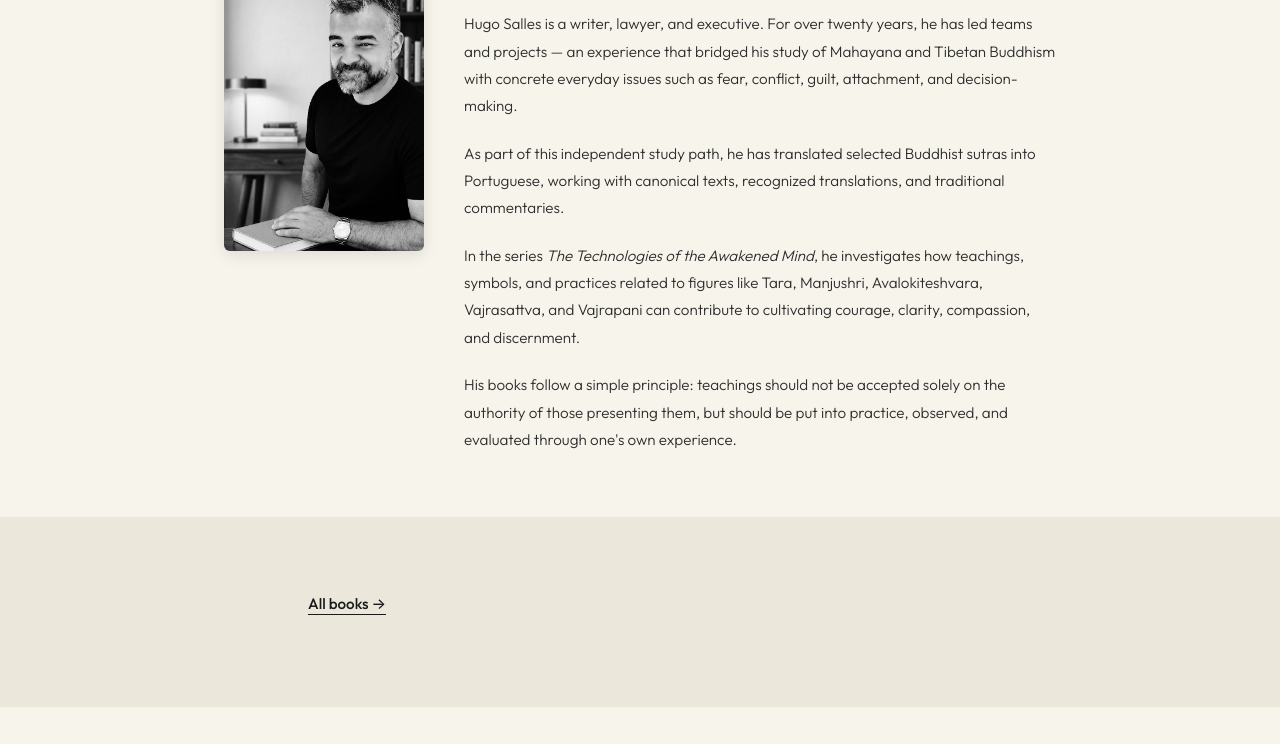
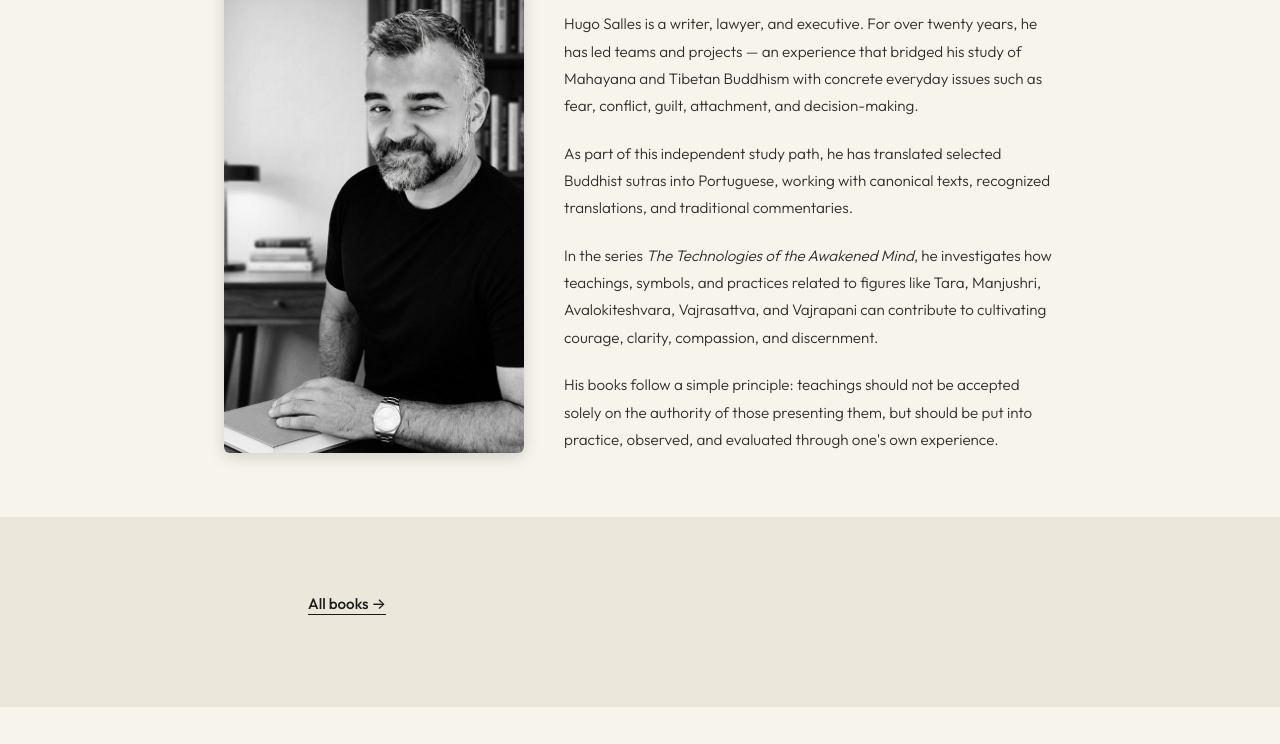
Before and after one commit to yohatsu-dev/awakenedmindbooks, a plain HTML site: page author/index.html in a window 1280 px wide. Shown: the part 233-977 px from the top of the page. Drawn offline with nearby package versions, Linux system fonts and the light colour scheme.

Commit message:
TESTEFINAL

```diff
--- a/styles.css
+++ b/styles.css
@@ -524,7 +524,7 @@ body.menu-open { overflow: hidden; }
   font-weight: 300;
   font-size: clamp(0.95rem, 1.2vw, 1.15rem);
   color: var(--text-secondary);
-  max-width: 820px;
+  max-width: 1000px;
   margin: 0 auto;
   line-height: 1.6;
   text-wrap: balance;
@@ -1431,7 +1431,7 @@ body.menu-open { overflow: hidden; }
 @media (min-width: 640px) {
   .author-content {
     flex-direction: row;
-    align-items: flex-start;
+    align-items: stretch;
     gap: 2.5rem;
   }
 }
@@ -1442,10 +1442,17 @@ body.menu-open { overflow: hidden; }
   max-width: 170px;
 }
 
+@media (min-width: 640px) {
+  .author-photo-wrapper {
+    width: 240px;
+    max-width: 240px;
+  }
+}
+
 @media (min-width: 768px) {
   .author-photo-wrapper {
-    width: 200px;
-    max-width: 200px;
+    width: 300px;
+    max-width: 300px;
   }
 }
 
@@ -1455,7 +1462,16 @@ body.menu-open { overflow: hidden; }
   height: auto;
   border-radius: 6px;
   display: block;
-  box-shadow: 0 4px 16px rgba(0, 0, 0, 0.1);
+  box-shadow: 0 4px 16px rgba(0, 0, 0, 0.15);
+}
+
+@media (min-width: 640px) {
+  .author-photo {
+    max-width: 100% !important;
+    height: 100% !important;
+    object-fit: cover;
+    object-position: right center;
+  }
 }
 
 .author-bio-content {
```
Also changed, not shown: vercel.json (added).
